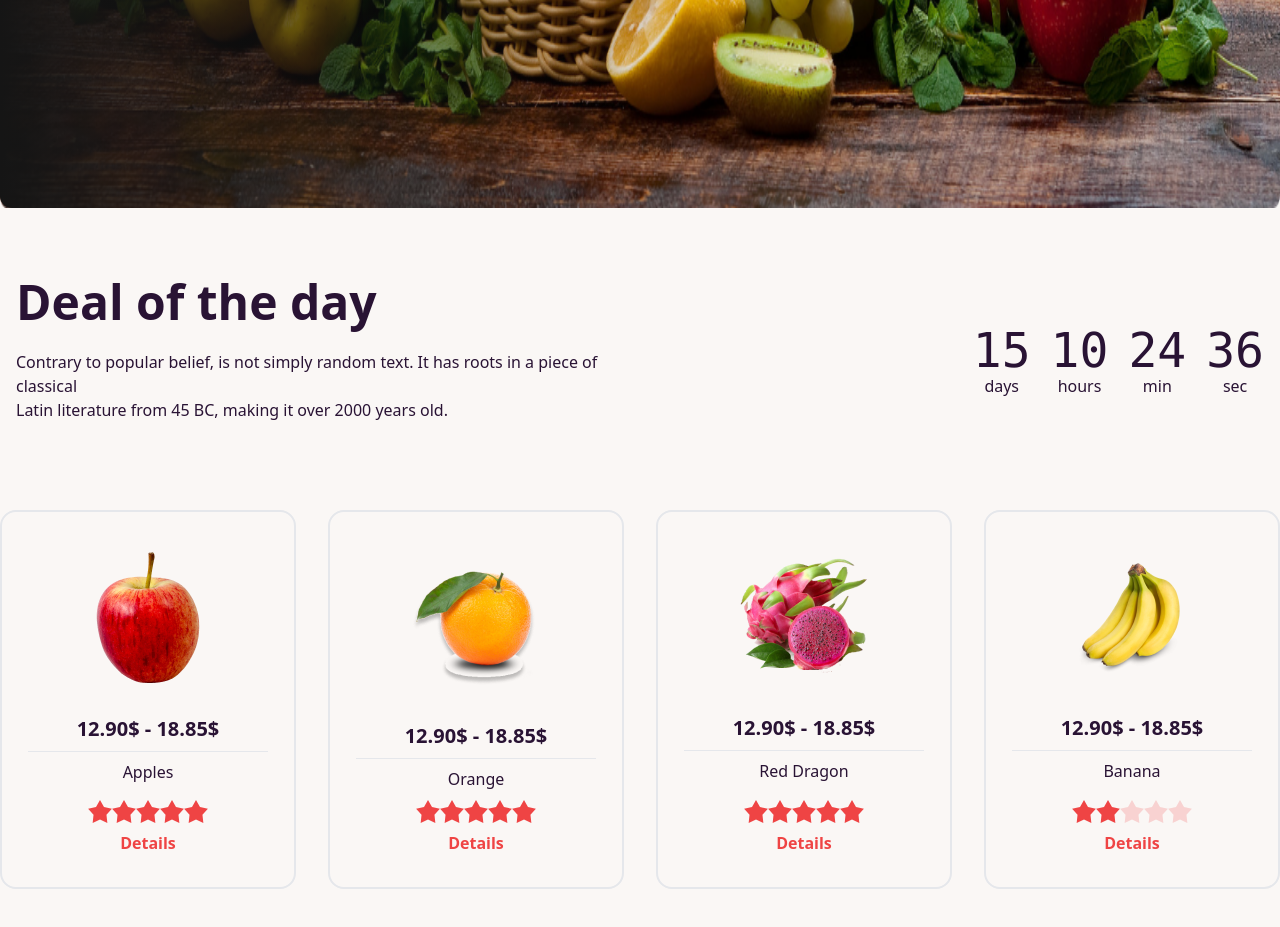
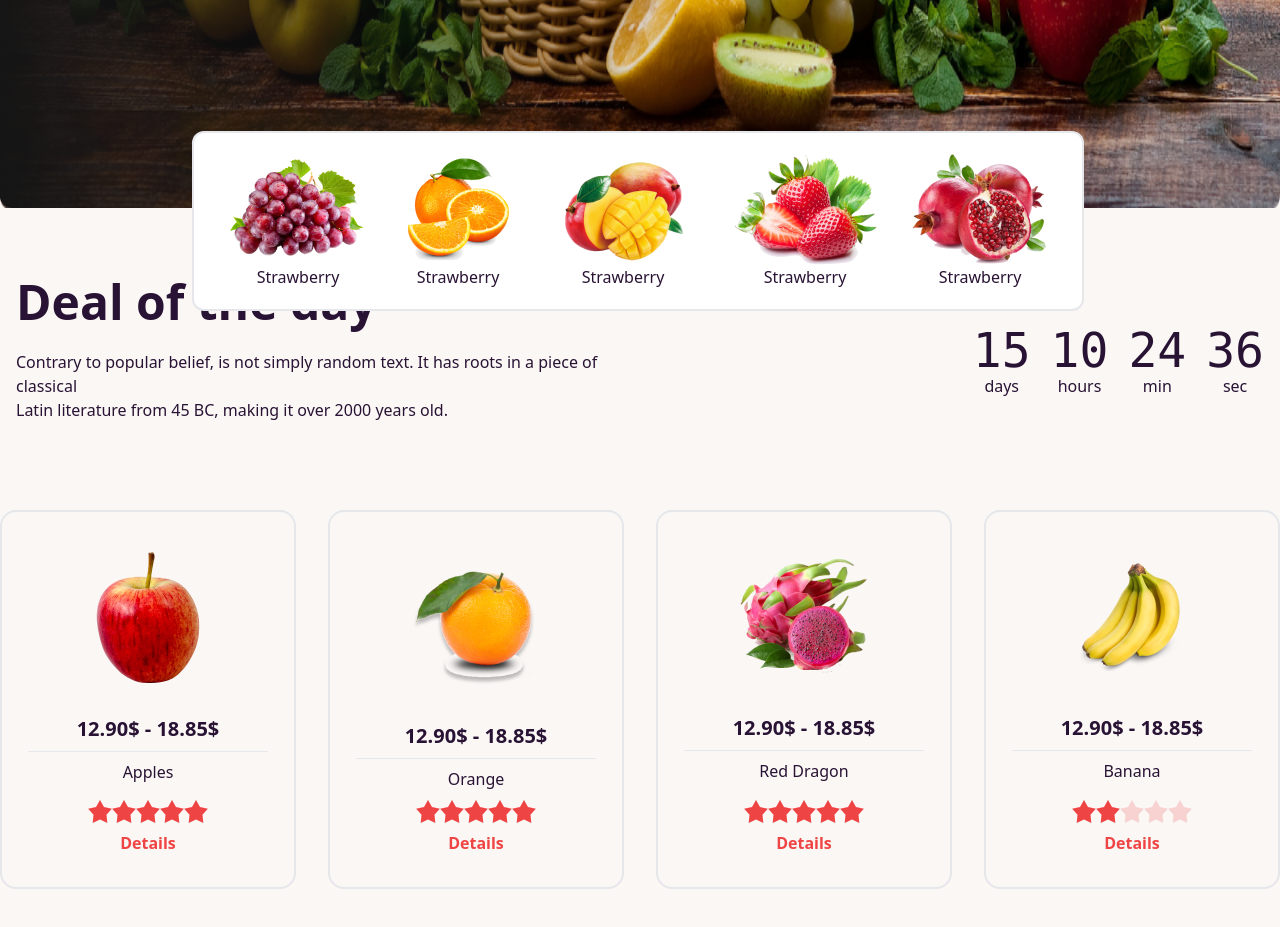
Before and after one commit to Plabon752266/Fruit-burst, a plain HTML site: page index.html in a window 1280 px wide. Shown: the part 920-1847 px from the top of the page. Drawn offline with nearby package versions, Linux system fonts and the light colour scheme; grey boxes are pictures that could not be loaded.

Commit message:
bonus part reveled

```diff
--- a/index.html
+++ b/index.html
@@ -133,6 +133,32 @@
                 </div>
             </div>
             <!-- bonus fruit card -->
+            <div class="w-fit mx-auto border-2 absolute z-10 px-8 rounded-xl py-5 bg-white bottom-[-10%] left-[15%]">
+                <div class="flex gap-8">
+                    <div class="text-center">
+                        <img src="./images/fruit1.png" alt="">
+                        <h4>Strawberry</h4>
+                    </div>
+                    <div class="text-center">
+                        <img src="./images/fruit2.png" alt="">
+                        <h4>Strawberry</h4>
+                    </div>
+                    <div class="text-center">
+                        <img src="./images/fruit3.png" alt="">
+                        <h4>Strawberry</h4>
+                    </div>
+                    <div class="text-center">
+                        <img src="./images/fruit4.png" alt="">
+                        <h4>Strawberry</h4>
+                    </div>
+                    <div class="text-center">
+                        <img src="./images/fruit5.png" alt="">
+                        <h4>Strawberry</h4>
+                    </div>
+                </div>
+
+
+            </div>
         </section>
 
         <!-- deal of the day section start -->
```
